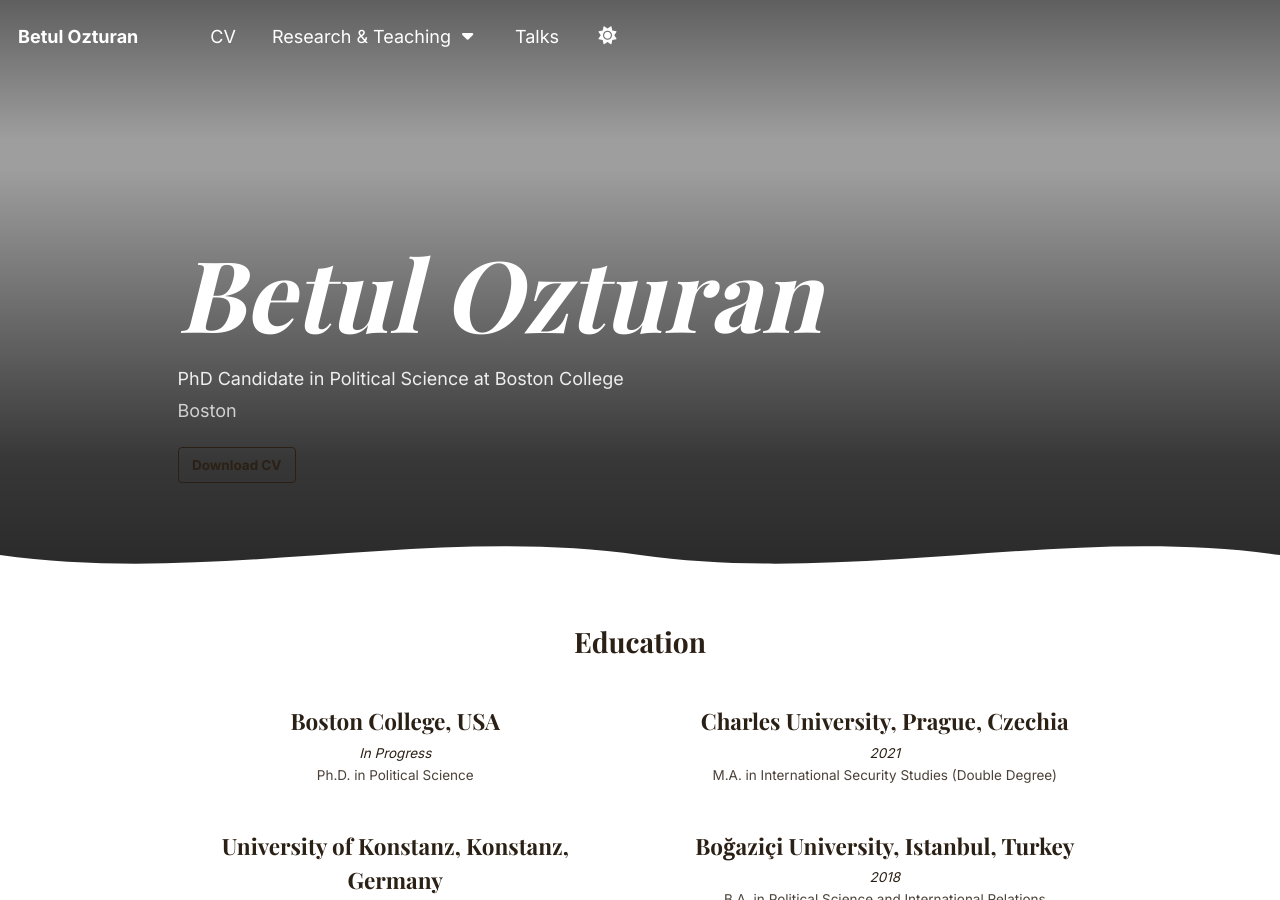
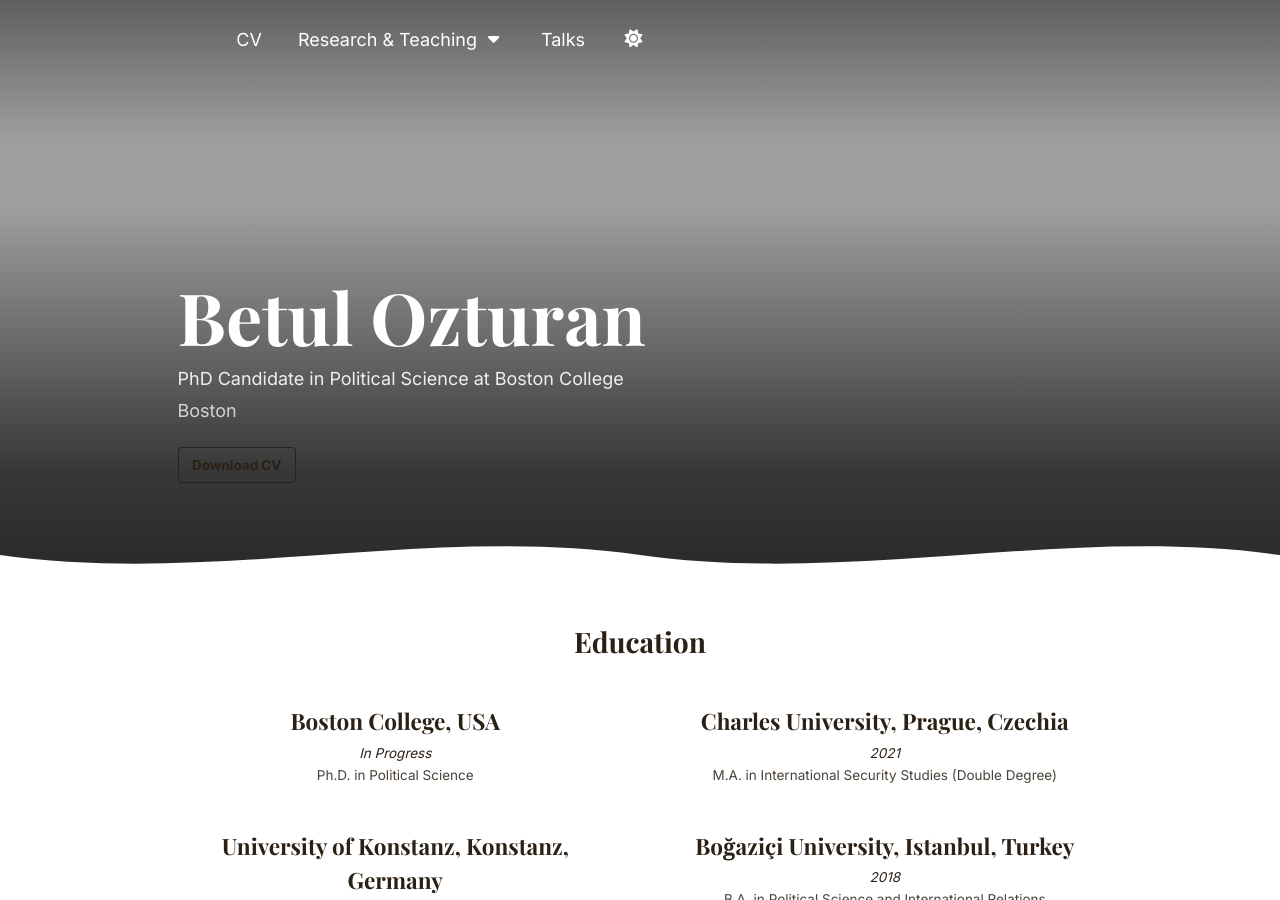
Before and after one commit to betulozturan/betulozturan.github.io, a Jekyll site: the page built from _pages/about.md, in a window 1280 px wide and 900 px high. Built offline with Jekyll 4.4.1, drawn with Linux system fonts in a browser that asks for light colours; some web fonts are replaced.

Commit message:
Show name once at a time: nav title fades in only after scrolling past hero
Revert the italic/bigger treatment on the hero banner name (that
wasn't the element meant) and instead style the small nav-bar site
title (Playfair Display, bigger). The nav title stays hidden
(opacity: 0) while the big hero name is showing, and fades in exactly
when .masthead--solid kicks in (banner scrolled out of view), so
"Betul Ozturan" only ever shows once rather than twice at once.

Co-Authored-By: Claude Sonnet 5 <noreply@anthropic.com>

```diff
--- a/_sass/custom.scss
+++ b/_sass/custom.scss
@@ -33,6 +33,11 @@ h1, h2, h3, h4, h5, h6,
 .sidebar .author__name,
 .btn {
   font-family: $font-body;
+}
+
+.masthead__menu-item--lg a {
+  font-family: $font-heading;
+  font-size: $type-size-4;
 }
 
 /*
@@ -131,6 +136,16 @@ body.has-hero-banner {
       transition: color 0.25s ease-in-out;
     }
 
+    /* the big name is already showing in the hero banner, so hide the
+       small nav-bar title until the banner scrolls out of view (see
+       .masthead--solid below), rather than showing "Betul Ozturan"
+       twice at once */
+    .masthead__menu-item--lg {
+      opacity: 0;
+      pointer-events: none;
+      transition: opacity 0.25s ease-in-out;
+    }
+
     /* the dropdown panel always has its own solid white background
        (see .masthead__dropdown-menu), regardless of transparent vs
        solid nav state, so its links need to stay dark, not inherit
@@ -154,6 +169,11 @@ body.has-hero-banner {
 
     .masthead__menu-item a {
       color: var(--global-masthead-link-color);
+    }
+
+    .masthead__menu-item--lg {
+      opacity: 1;
+      pointer-events: auto;
     }
 
     #theme-icon {
@@ -219,13 +239,12 @@ body.has-hero-banner {
 
 .hero-profile__banner-name {
   color: #fff;
-  font-style: italic;
-  font-size: 3em;
+  font-size: 2.4em;
   line-height: 1.05;
-  margin: 0 0 0.2em;
+  margin: 0 0 0.15em;
 
   @include breakpoint($medium) {
-    font-size: 5.5em;
+    font-size: 4em;
   }
 }
 
```
